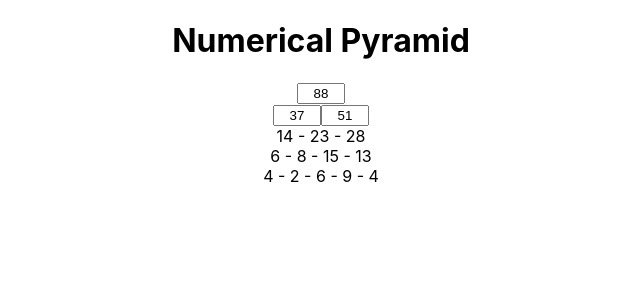
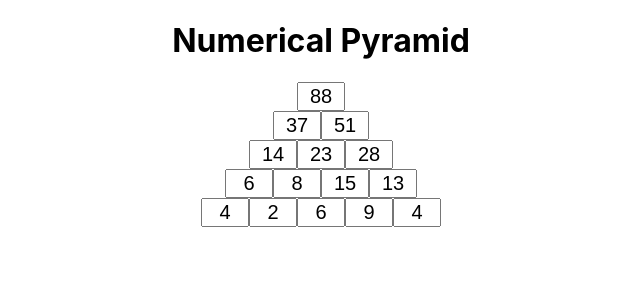
Before and after one commit to LucaPalminteri/numerical-pyramid, a React (Vite) app: page / in a window 1280 px wide. Shown: the top 300 px of the page, without its empty margins (319-959 px from the left). Built offline with nearby package versions, Linux system fonts and the light colour scheme.

Commit message:
first pyramid model OK

```diff
--- a/src/App.css
+++ b/src/App.css
@@ -5,6 +5,7 @@
 input {
   width: 40px;
   text-align: center;
+  font-size: 20px;
 }
 
 input::-webkit-outer-spin-button,
--- a/src/components/Pyramid.jsx
+++ b/src/components/Pyramid.jsx
@@ -43,13 +43,18 @@ export default function Pyramid() {
 
     function newPyramid(arr) {
 
+        for (let i = 0; i < arr.length; i++) {
+            for (let j = 0; j < arr[i].length; j++) {
+            }
+        }
+
         return(
             <div>
                 <div><input onChange={changeInput} value={arr[4]}/></div>
                 <div><input onChange={changeInput} value={arr[3][0]}/><input onChange={changeInput} value={arr[3][1]}/> </div>
-                <div>{arr[2][0]} - {arr[2][1]} - {arr[2][2]}</div>
-                <div>{arr[1][0]} - {arr[1][1]} - {arr[1][2]} - {arr[1][3]}</div>
-                <div>{arr[0][0]} - {arr[0][1]} - {arr[0][2]} - {arr[0][3]} - {arr[0][4]}</div>
+                <div><input onChange={changeInput} value={arr[2][0]}/><input onChange={changeInput} value={arr[2][1]}/><input onChange={changeInput} value={arr[2][2]}/></div>
+                <div><input onChange={changeInput} value={arr[1][0]}/><input onChange={changeInput} value={arr[1][1]}/><input onChange={changeInput} value={arr[1][2]}/><input onChange={changeInput} value={arr[1][3]}/> </div>
+                <div><input onChange={changeInput} value={arr[0][0]}/><input onChange={changeInput} value={arr[0][1]}/><input onChange={changeInput} value={arr[0][2]}/><input onChange={changeInput} value={arr[0][3]}/><input onChange={changeInput} value={arr[0][4]}/> </div>
             </div>
         )
     }
```
